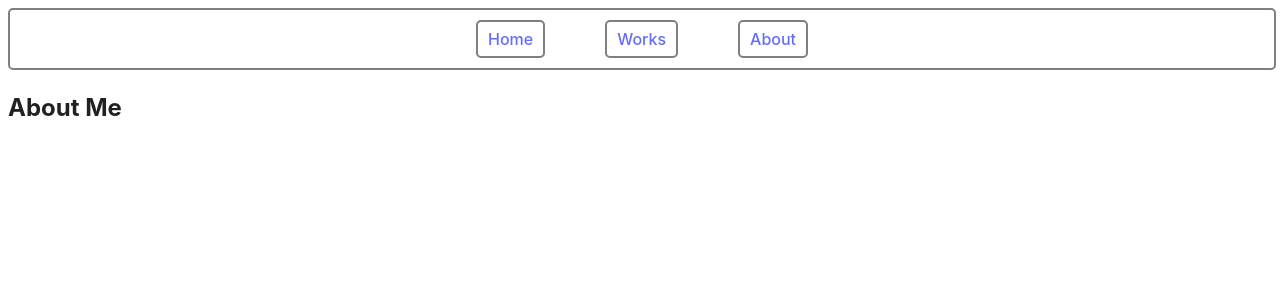
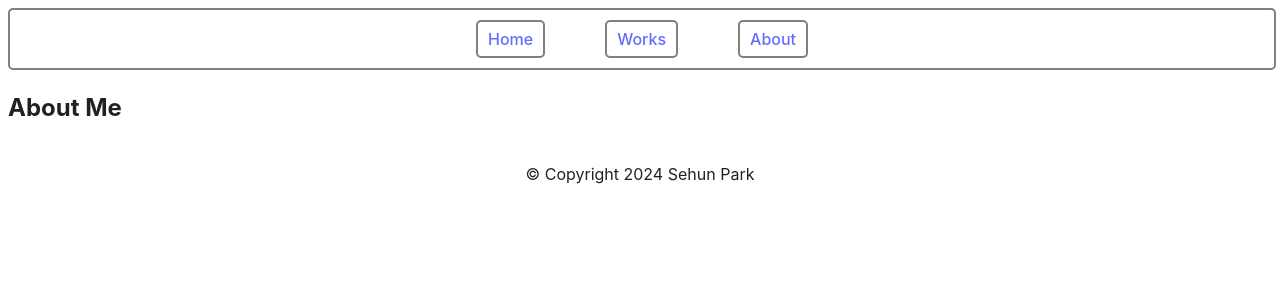
Before and after one commit to sehundpark/personal-portfolio, a React (Vite) app: page /about in a window 1280 px wide. Shown: the top 300 px of the page. Built offline with nearby package versions, Linux system fonts and the light colour scheme.

Commit message:
added footer, cleared README

```diff
--- a/src/App.jsx
+++ b/src/App.jsx
@@ -1,5 +1,6 @@
 import { BrowserRouter as Router, Routes, Route } from "react-router-dom";
 import { Navbar } from "./components/Navbar";
+import { Footer } from "./components/Footer";
 import { Home } from "./pages/Home";
 import { Works } from "./pages/Works";
 import { About } from "./pages/About";
@@ -14,6 +15,7 @@ const AppContent = () => {
         <Route path="/works" element={<Works />} />
         <Route path="/about" element={<About />} />
       </Routes>
+      <Footer />
     </>
   );
 };
--- /dev/null
+++ b/src/components/Footer.jsx
@@ -0,0 +1,15 @@
+import styled from "styled-components";
+
+export const Footer = () => {
+  return (
+    <StyledFooter>
+      {/* <img src="" alt="" /> */}
+      <p>© Copyright 2024 Sehun Park</p>
+    </StyledFooter>
+  );
+};
+
+const StyledFooter = styled.div`
+  display: flex;
+  justify-content: center;
+`;
```
Also changed, not shown: 1 other file (tests, documents, lock files or other folders).
